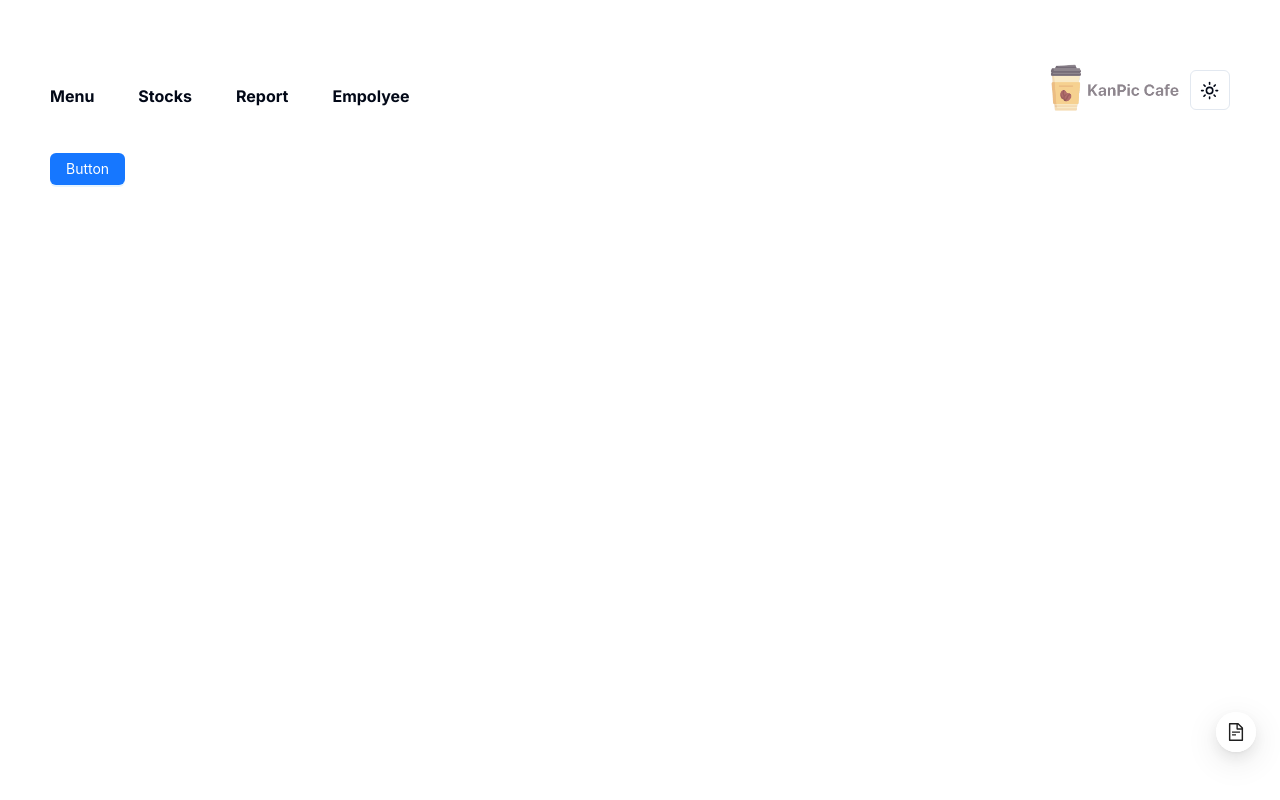
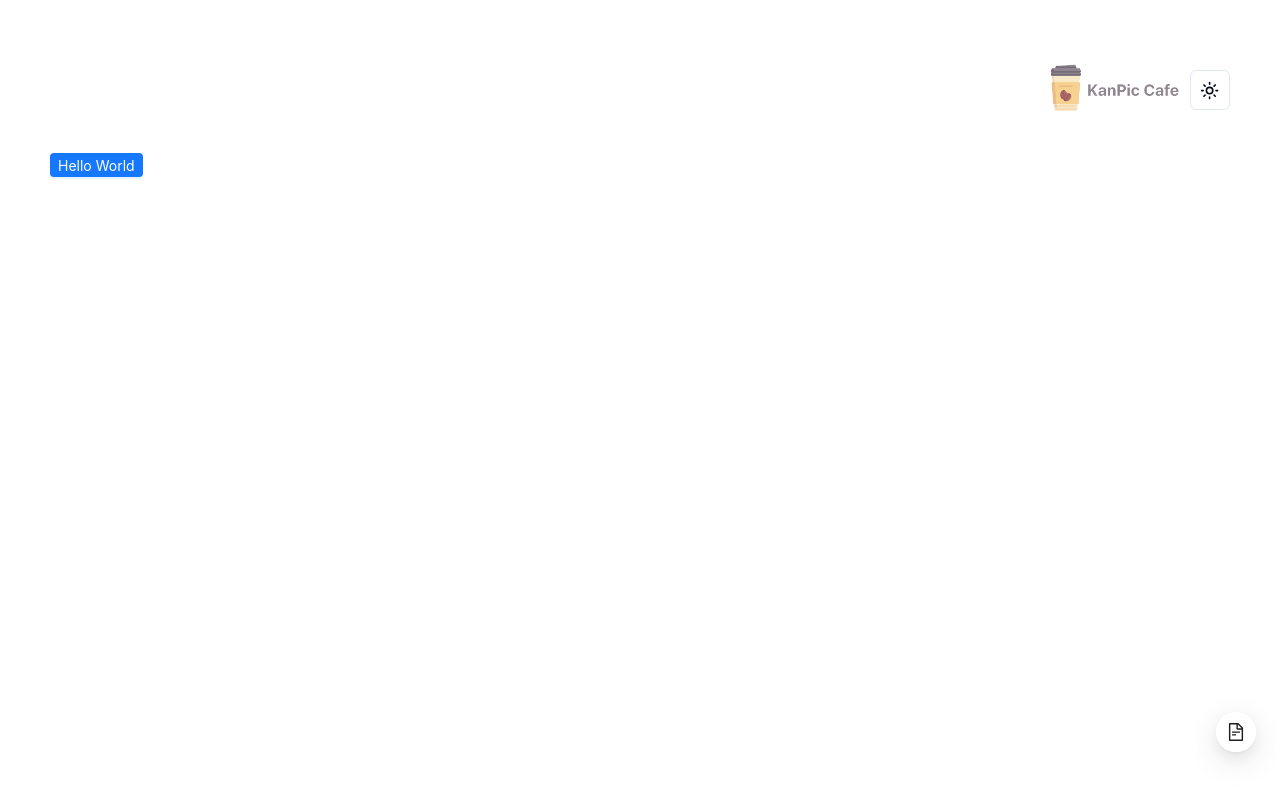
Before and after one commit to OeunSochetra/Kanpic_Cafe, a Next.js app: page / in a window 1280 px wide. Built offline with nearby package versions, Linux system fonts and the light colour scheme.

Commit message:
update header

```diff
--- a/app/(root)/(routes)/page.tsx
+++ b/app/(root)/(routes)/page.tsx
@@ -8,7 +8,9 @@ export default function Home() {
   return (
     <div>
       <Container>
-        <Button type="primary">Button</Button>
+        <Button type="primary" size="small">
+          Hello World
+        </Button>
         <FloatButton />
       </Container>
     </div>
--- a/app/layout.tsx
+++ b/app/layout.tsx
@@ -1,43 +1,35 @@
-import './globals.css'
-import type { Metadata } from 'next'
-import { Inter } from 'next/font/google'
-import { ThemeProvider } from '@/components/Theme-Provider'
-import { ClerkProvider } from '@clerk/nextjs'
-import Container from '@/components/Container'
-import Header from '@/components/Header'
+import "./globals.css";
+import type { Metadata } from "next";
+import { Inter } from "next/font/google";
+import { ThemeProvider } from "@/components/Theme-Provider";
+import { ClerkProvider } from "@clerk/nextjs";
+import Container from "@/components/Container";
+import Header from "@/components/Header";
 
-
-const inter = Inter({ subsets: ['latin'] })
-
+const inter = Inter({ subsets: ["latin"] });
 
 export const metadata: Metadata = {
-  title: 'Create Next App',
-  description: 'Generated by create next app',
-}
-
-
+  title: "KanPic_Cafe",
+  description: "Generated by create next app",
+};
 
 export default function RootLayout({
   children,
 }: {
-  children: React.ReactNode
+  children: React.ReactNode;
 }) {
-
-
-
   return (
     <ClerkProvider>
       <html lang="en" suppressHydrationWarning>
         <body className={inter.className}>
           <Container>
-         <Header/>
+            <Header />
           </Container>
           <ThemeProvider attribute="class" defaultTheme="system" enableSystem>
             {children}
           </ThemeProvider>
         </body>
       </html>
-
     </ClerkProvider>
-  )
+  );
 }
--- a/components/Header.tsx
+++ b/components/Header.tsx
@@ -5,7 +5,6 @@ import Link from "next/link";
 import { useState } from "react";
 
 const Header = () => {
-  const navbar = ["Menu", "Stocks", "Report", "Empolyee"];
   const [changeAction, setChangeAction] = useState<number | undefined>();
 
   const handleAction = (index: number) => {
@@ -14,18 +13,41 @@ const Header = () => {
 
   return (
     <div className="flex justify-between items-center pt-5">
-      <div className="flex gap-11">
-        {navbar.map((item, index: number) => (
-          <ul
-            key={index}
-            onClick={() => handleAction(index)}
-            className={`${changeAction === index ? "text-red-600" : ""}`}
-          >
-            <li className="pt-5 cursor-pointer hidden md:block font-[700] text-md">
-              {item}
+      <div className="">
+        <ul className="flex gap-5 pt-8 font-[600] text-[#fff] text-lg cursor-pointer">
+          <Link href="/menu">
+            <li
+              onClick={() => handleAction(0)}
+              className={`${changeAction === 0 ? "text-[#f6d08f]" : ""}`}
+            >
+              Menu
             </li>
-          </ul>
-        ))}
+          </Link>
+          <Link href="/stocks">
+            <li
+              onClick={() => handleAction(1)}
+              className={`${changeAction === 1 ? "text-[#f6d08f]" : ""}`}
+            >
+              Stocks
+            </li>
+          </Link>
+          <Link href="/reportpage">
+            <li
+              onClick={() => handleAction(2)}
+              className={`${changeAction === 2 ? "text-[#f6d08f]" : ""}`}
+            >
+              Report
+            </li>
+          </Link>
+          <Link href="/empolyee">
+            <li
+              onClick={() => handleAction(3)}
+              className={`${changeAction === 3 ? "text-[#f6d08f]" : ""}`}
+            >
+              Empolyee
+            </li>
+          </Link>
+        </ul>
       </div>
 
       <div className="flex justify-center items-center">
--- a/themeConfig.ts
+++ b/themeConfig.ts
@@ -4,7 +4,7 @@ import type { ThemeConfig } from 'antd';
 const theme: ThemeConfig = {
   token: {
     fontSize: 16,
-    colorPrimary: '#52c41a',
+    colorPrimary: '##f6d08f',
   },
 };
 
```
Lines whose indentation alone changed are shown as unchanged.
